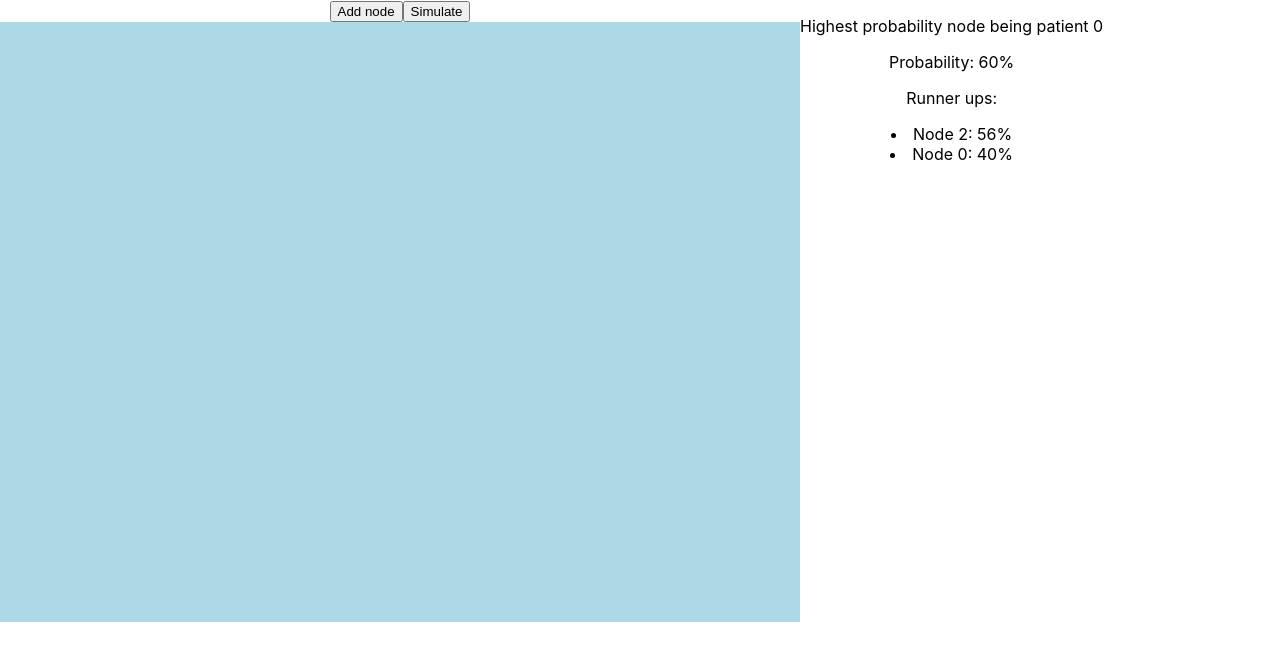
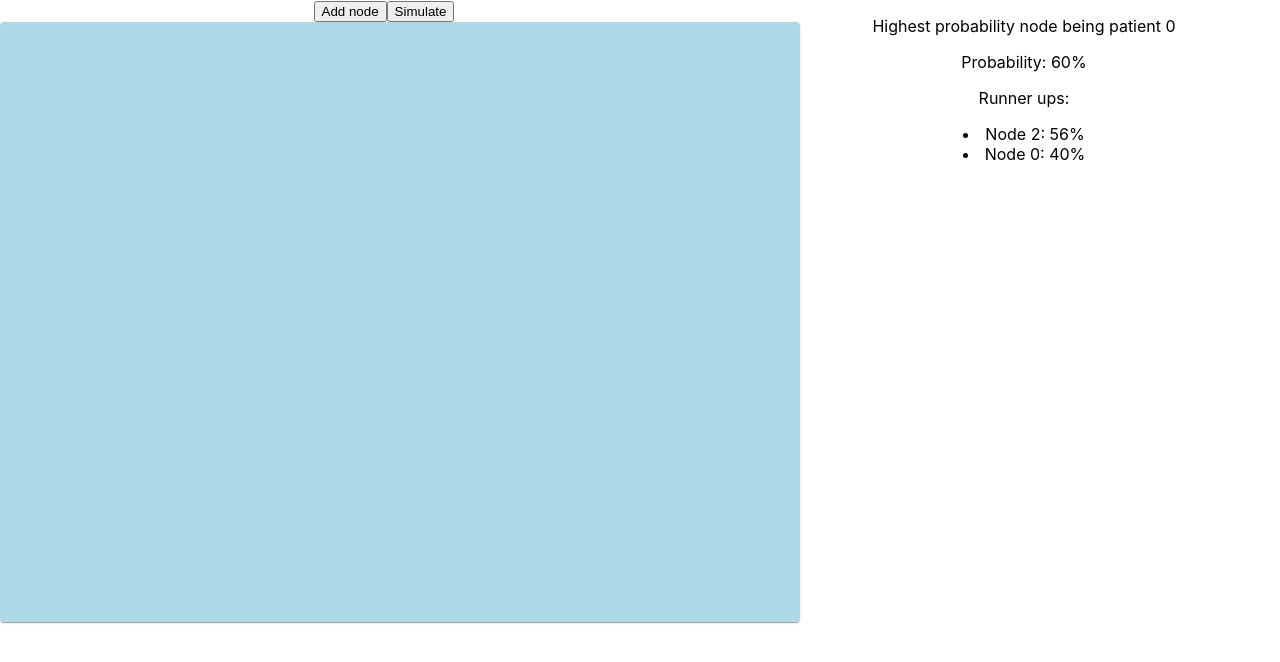
Before and after one commit to dannychen0830/CSDS_395, a React (Create React App) app in the folder frontend/: page / in a window 1280 px wide. Shown: the top 662 px of the page. Built offline with nearby package versions, Linux system fonts and the light colour scheme.

Commit message:
Add layout for demo page

```diff
--- a/frontend/package.json
+++ b/frontend/package.json
@@ -3,6 +3,9 @@
   "version": "0.1.0",
   "private": true,
   "dependencies": {
+    "@emotion/react": "^11.8.1",
+    "@emotion/styled": "^11.8.1",
+    "@mui/material": "^5.4.4",
     "@reduxjs/toolkit": "^1.7.2",
     "@testing-library/jest-dom": "^5.16.1",
     "@testing-library/react": "^12.1.2",
--- a/frontend/src/App.js
+++ b/frontend/src/App.js
@@ -1,14 +1,17 @@
 import logo from "./logo.svg";
 import "./App.css";
-import InteractiveInput from "./Components/Interactive/InteractiveInput";
-import TextEditorPanel from "./Components/TextEditors/TextEditPanel";
-import ResultDisplay from "./Components/Result/ResultDisplay";
-import { Routes, Route } from "react-router-dom";
+import Demo from "./Pages/Demo";
+import { Routes, Route, BrowserRouter } from "react-router-dom";
 function App() {
   return (
-    <div className="App" style={{ display: "flex" }}>
-      <InteractiveInput></InteractiveInput>
-      <ResultDisplay />
+    <div className="App">
+      <BrowserRouter>
+        <Routes>
+          <Route path="/" element={<Demo />}>
+            <Route path="demo" element={<Demo />} />
+          </Route>
+        </Routes>
+      </BrowserRouter>
     </div>
   );
 }
--- a/frontend/src/Components/Interactive/Canvas.js
+++ b/frontend/src/Components/Interactive/Canvas.js
@@ -1,6 +1,6 @@
 import Node from "./Node";
 import Connection from "./Connection";
-
+import { Paper } from "@mui/material";
 import { useState, useCallback, useReducer, useRef } from "react";
 import ContextMenu from "./ContextMenu";
 import { useSelector, useDispatch } from "react-redux";
@@ -191,7 +191,7 @@ function Canvas() {
         Add node
       </button>
       <button>Simulate</button>
-      <div
+      <Paper
         ref={canvas}
         style={{
           background: "lightblue",
@@ -299,7 +299,7 @@ function Canvas() {
             topB={state.mouseCursorLocation.top}
           ></Connection>
         ) : null}
-      </div>
+      </Paper>
     </div>
   );
 }
--- /dev/null
+++ b/frontend/src/Pages/Demo.js
@@ -0,0 +1,26 @@
+import { Grid, Item, Paper } from "@mui/material";
+import InteractiveInput from "../Components/Interactive/InteractiveInput";
+import ResultDisplay from "../Components/Result/ResultDisplay";
+
+const Demo = (props) => {
+  return (
+    <div
+      style={{
+        width: "100vw",
+        height: "100vh",
+        display: "flex",
+      }}
+    >
+      <div style={{ width: "60vw", height: "100vh" }}>
+        <InteractiveInput></InteractiveInput>
+      </div>
+      <div style={{ width: "40vw", height: "100vh" }}>
+        <ResultDisplay />
+      </div>
+    </div>
+  );
+};
+
+const outerStyle = {};
+
+export default Demo;
```
Also changed, not shown: 1 other file (tests, documents, lock files or other folders).
